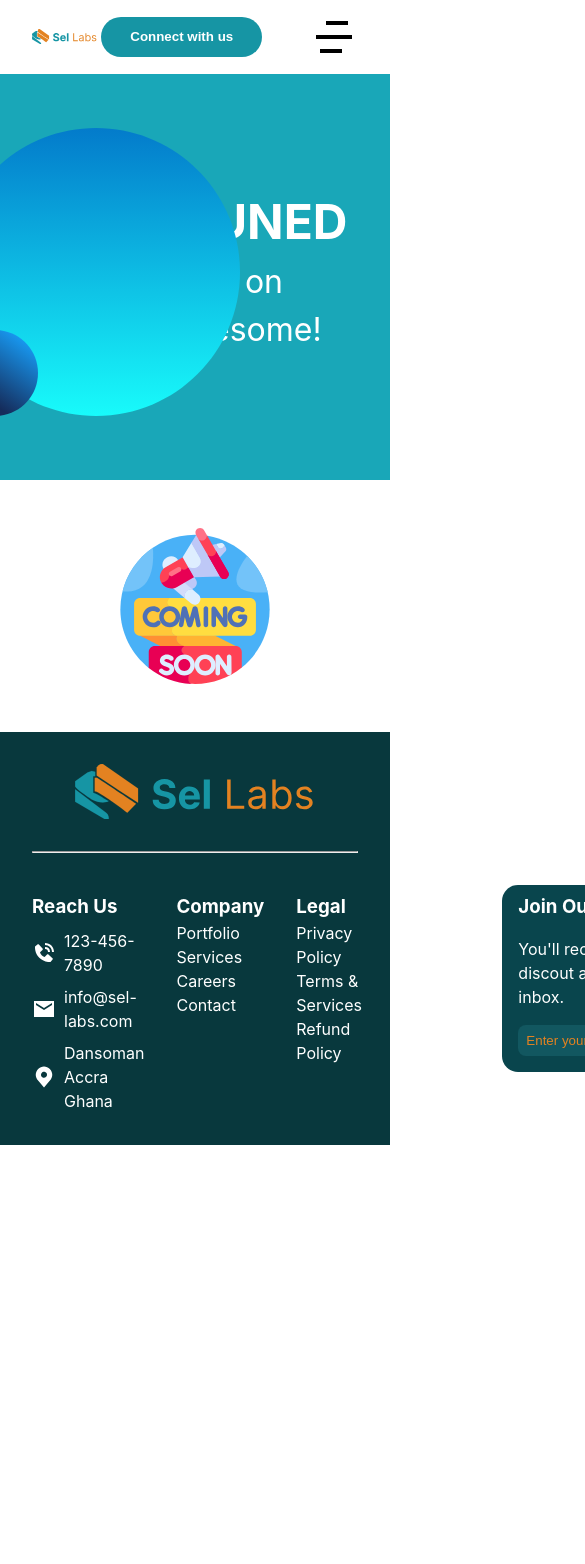
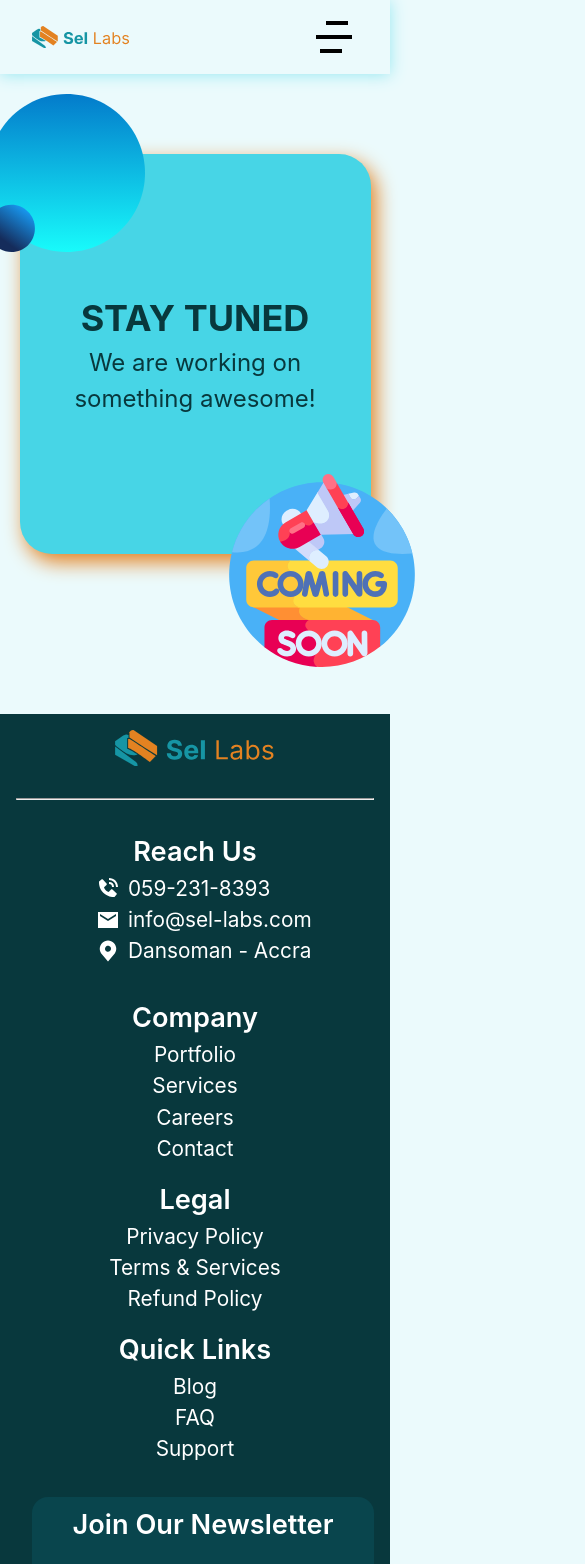
Before and after one commit to Serviqa/serviqa.github.io, a React (Vite) app: page / in a window 390 px wide. Shown: the top 1564 px of the page, 585 px wide, since content can reach past the window. Before the commit the page ends 1145 px from the top, so only its background shows below. Built offline with nearby package versions, Linux system fonts and the light colour scheme.

Commit message:
feat: create mobile screen version

```diff
--- a/src/App.css
+++ b/src/App.css
@@ -1,7 +1,6 @@
 .App-header {
-    background-color: var(--blue-primary-color-2);
     width: 100%;
-    height: 30rem;
+    height: auto;
     color: white;
 
     .navbar {
@@ -10,7 +9,9 @@
         align-items: center;
         width: 100%;
         padding: .8rem 2rem;
-        background-color: white;
+        -moz-box-shadow: 0 1px 10px #99E8F1;
+        -webkit-box-shadow: 0 1px 10px #99E8F1;
+        box-shadow: 0 1px 15px #99E8F1;
 
 
         .logo {
@@ -41,26 +42,29 @@
         flex-direction: column;
         justify-content: center;
         align-items: center;
-        height: calc(100% - 5.5rem);
+        height: 25rem;
         font-size: 2rem;
         position: relative;
+        color: #08383D;
+        background-color: #47D5E6;
+        width: 80%;
+        margin: 5rem auto 10rem auto;
+        border-radius: 2rem;
+        box-shadow: 5px 8px 20px var(--primary-color-2);
+
 
         .ball {
             position: absolute;
-            top: 14%;
-            left: -3rem;
+            top: -14%;
+            left: -7rem;
         }
-    }
-}
 
-main {
-    display: flex;
-    align-items: center;
-    justify-content: center;
-
-    .coming-soon {
-        width: 40%;
-        margin: 3rem 0;
+        .coming-soon {
+            position: absolute;
+            top: 54%;
+            right: -7rem;
+            width: 30%;
+        }
     }
 }
 
@@ -90,6 +94,11 @@ footer {
         column-gap: 2rem;
         margin-top: 2rem;
 
+        h3 {
+            font-size: 1.3rem;
+            font-weight: 600;
+        }
+
 
         .address {
             display: flex;
@@ -98,10 +107,12 @@ footer {
 
             flex: .7;
 
-            p {
+            a {
                 display: flex;
                 align-items: center;
                 column-gap: .5rem;
+                color: white;
+                text-decoration: none;
             }
         }
 
@@ -115,6 +126,12 @@ footer {
 
             li {
                 list-style: none;
+            }
+
+            a {
+                color: white;
+                text-decoration: none;
+                cursor: pointer;
             }
         }
 
@@ -161,3 +178,89 @@ footer {
         }
     }
 }
+
+
+@media screen and (max-width: 768px) {
+
+    .App-header {
+        .navbar {
+            .logo {
+                width: 30%;
+            }
+
+            .links {
+                column-gap: 1rem;
+
+                button {
+                    display: none;
+                }
+            }
+        }
+
+        .message {
+            font-size: 1.5rem;
+            width: 90%;
+            padding: 1rem;
+            text-align: center;
+
+            .ball {
+                width: 45%;
+                top: -15%;
+                left: -2rem;
+            }
+
+            .coming-soon {
+                top: 80%;
+                right: -3rem;
+                width: 55%;
+            }
+        }
+    }
+
+    footer {
+
+        padding: 1rem;
+
+
+        a {
+            font-size: 1.3rem;
+        }
+
+        .brand-container {
+            img {
+                width: 10rem;
+            }
+        }
+
+        .footer-links {
+            flex-direction: column;
+            row-gap: 2rem;
+            /* border: 2px solid red; */
+            align-items: start;
+            text-align: center;
+
+            h3 {
+                font-size: 1.7rem;
+            }
+
+            .address {
+                row-gap: 0;
+                column-gap: 1rem;
+                width: 100%;
+                /* align-items: center; */
+                /* padding-left: 2rem; */
+
+                a {
+                    margin-left: 5rem;
+                }
+            }
+
+            .links {
+                flex-direction: column;
+                row-gap: 1rem;
+                align-items: center;
+                width: 100%;
+            }
+        }
+    }
+}
--- a/src/App.jsx
+++ b/src/App.jsx
@@ -16,18 +16,19 @@ function Header() {
         <p> We are working on something awesome! </p>
 
         <img src={ball} className="ball" alt="ball" />
+        <img src={comingSoon} className="coming-soon" alt="coming-soon" />
       </div>
     </header>
   );
 }
 
-function Main() {
-  return (
-    <main>
-      <img src={comingSoon} className="coming-soon" alt="coming-soon" />
-    </main>
-  );
-}
+// function Main() {
+//   return (
+//     <main>
+//       <img src={comingSoon} className="coming-soon" alt="coming-soon" />
+//     </main>
+//   );
+// }
 
 function Footer() {
   return (
@@ -39,41 +40,61 @@ function Footer() {
       <div className="footer-links">
         <div className="address">
           <h3>Reach Us</h3>
-          <p>
-            <img src={phone} alt="phone icon" /> 123-456-7890
-          </p>
-          <p>
+          <a href="tel:+233592318393">
+            <img src={phone} alt="phone icon" /> 059-231-8393
+          </a>
+          <a href="mailto:selormayivi5@gmail.com">
             <img src={email} alt="email icon" /> info@sel-labs.com
-          </p>
-          <p>
+          </a>
+          <a>
             <img src={location} alt="location icon" />
-            Dansoman Accra Ghana
-          </p>
+            Dansoman - Accra
+          </a>
         </div>
         <div className="links">
           <div className="company">
             <h3>Company</h3>
             <ul>
-              <li>Portfolio</li>
-              <li>Services</li>
-              <li>Careers</li>
-              <li>Contact</li>
+              <li>
+                <a href="">Portfolio</a>
+              </li>
+              <li>
+                <a href="">Services</a>
+              </li>
+              <li>
+                <a href="">Careers</a>
+              </li>
+              <li>
+                <a href="">Contact</a>
+              </li>
             </ul>
           </div>
           <div className="legal">
             <h3>Legal</h3>
             <ul>
-              <li>Privacy Policy</li>
-              <li>Terms &amp; Services</li>
-              <li>Refund Policy</li>
+              <li>
+                <a href="">Privacy Policy</a>
+              </li>
+              <li>
+                <a href="">Terms &amp; Services</a>
+              </li>
+              <li>
+                <a href="">Refund Policy</a>
+              </li>
             </ul>
           </div>
           <div className="quick-links">
             <h3>Quick Links</h3>
             <ul>
-              <li>Blog</li>
-              <li>FAQ</li>
-              <li>Support</li>
+              <li>
+                <a href="">Blog</a>
+              </li>
+              <li>
+                <a href="">FAQ</a>
+              </li>
+              <li>
+                <a href="">Support</a>
+              </li>
             </ul>
           </div>
         </div>
@@ -97,7 +118,7 @@ export default function App() {
   return (
     <div className="App">
       <Header />
-      <Main />
+      {/* <Main /> */}
       <Footer />
     </div>
   );
--- a/src/index.css
+++ b/src/index.css
@@ -34,4 +34,5 @@
 
 body {
   overflow-x: hidden;
+  background-color: #EBFAFC;
 }
```
